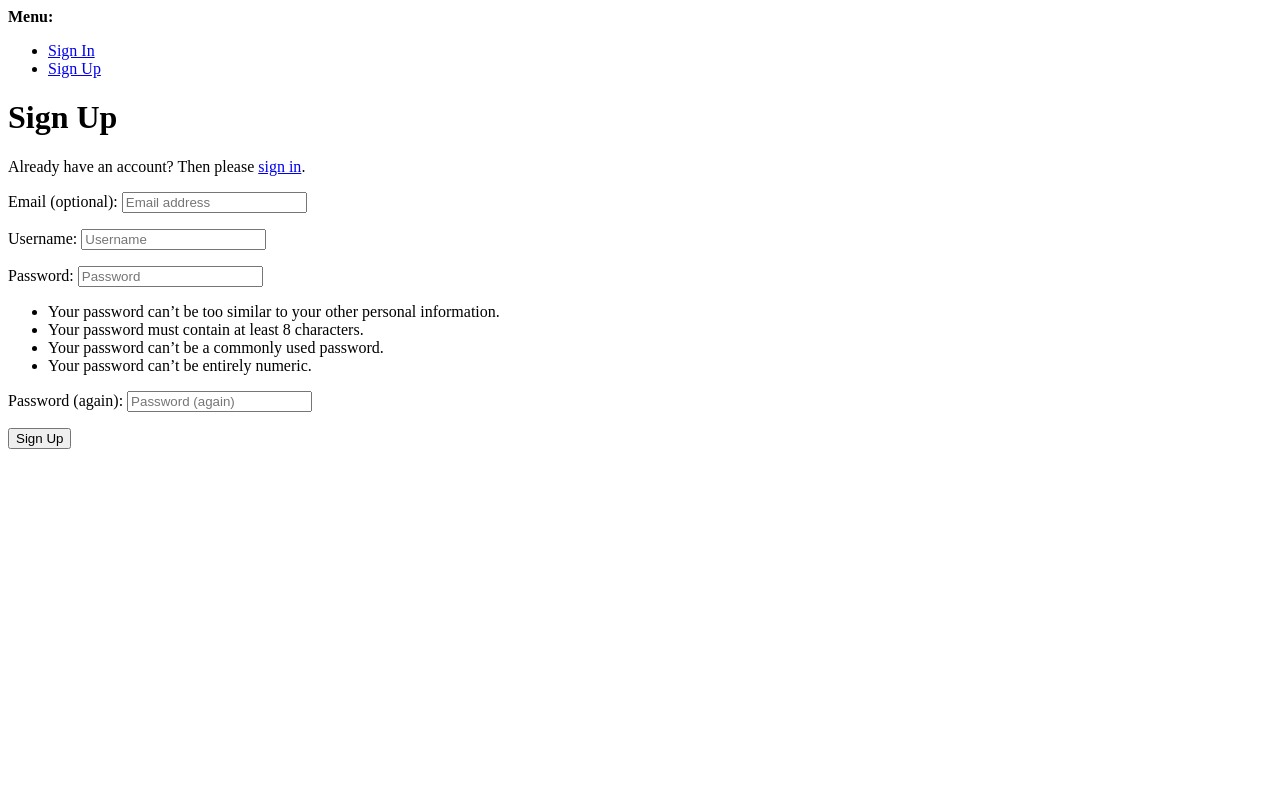
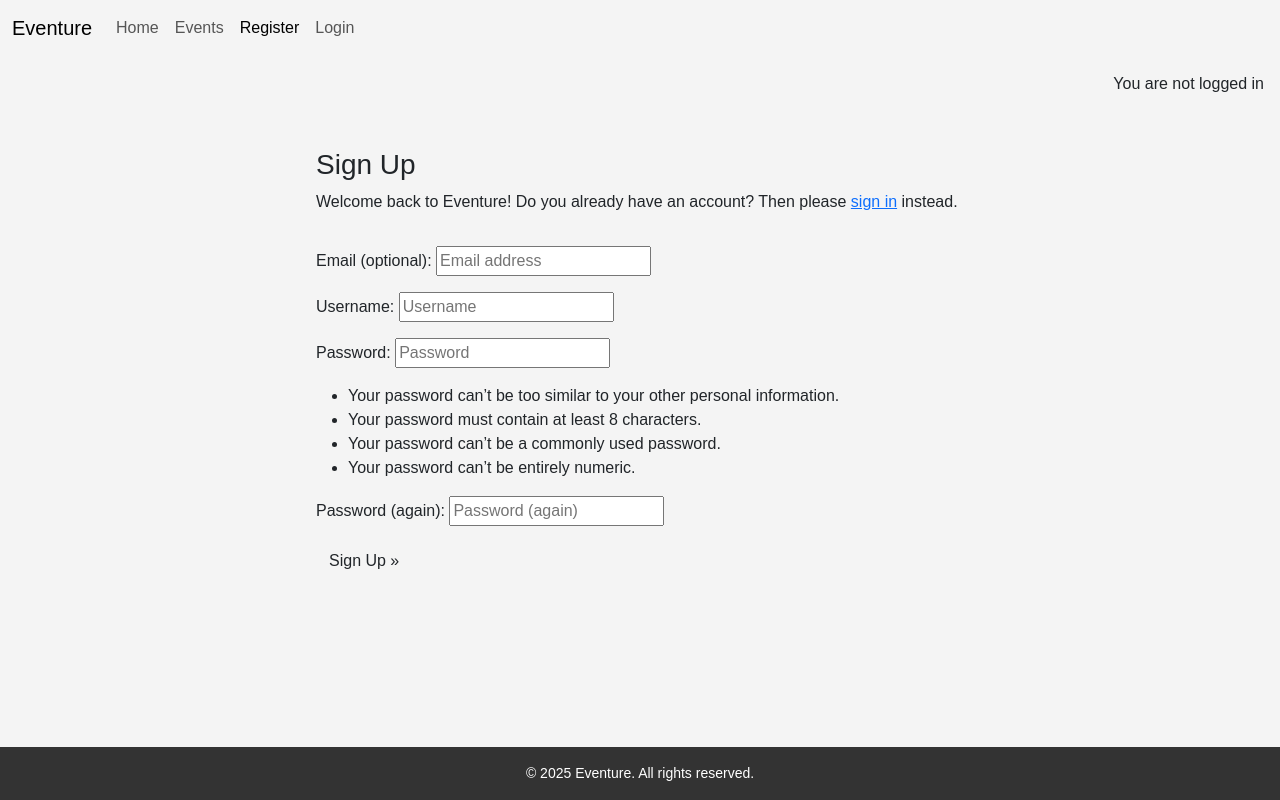
Before and after one commit to LorealCI/eventure, a Django app: page /accounts/signup/ in a window 1280 px wide. Run offline with Django 5.2, Linux system fonts and the light colour scheme; some libraries are stand-ins or nearby versions.

Commit message:
added homepage

```diff
--- a/events/models.py
+++ b/events/models.py
@@ -14,6 +14,7 @@ class Event(models.Model):
     is_active = models.BooleanField(default=True)
     max_capacity = models.PositiveIntegerField(default=50)
     image = models.ImageField(upload_to='events/images/', null=True, blank=True)
+    is_featured = models.BooleanField(default=False)
 
     def spaces_left(self):
         # Counts the number of RSVPs for this event.
@@ -27,8 +28,9 @@ class Event(models.Model):
     def __str__(self):
         return self.title
 
+
 class Meta:
-        ordering = ["-event_time"]
+    ordering = ["-event_time"]
 
 
 class RSVP(models.Model):
--- a/events/urls.py
+++ b/events/urls.py
@@ -2,10 +2,11 @@ from . import views
 from django.urls import path
 
 urlpatterns = [
-  path('', views.event_list, name='event_list'),  # Event list page
-    path('event/<int:event_id>/', views.event_detail, name='event_detail'),  # Event detail page
-    path('event/<int:event_id>/attend/', views.attend_event, name='event_attend'),  # RSVP for event
-    path('event/create/', views.create_event, name='create_event'),  # Create event
-    path('event/<int:event_id>/update/', views.update_event, name='update_event'),  # Update event
-    path('event/<int:event_id>/delete/', views.delete_event, name='delete_event'),  # Delete event
+  path('', views.home, name='home'),  # Home page
+  path('event/', views.event_list, name='event_list'),
+  path('event/<int:event_id>/', views.event_detail, name='event_detail'),  # Event detail page
+  path('event/<int:event_id>/attend/', views.attend_event, name='event_attend'),  # RSVP for event
+  path('event/create/', views.create_event, name='create_event'),  # Create event
+  path('event/<int:event_id>/update/', views.update_event, name='update_event'),  # Update event
+  path('event/<int:event_id>/delete/', views.delete_event, name='delete_event'),  # Delete event
 ]
--- a/static/css/style.css
+++ b/static/css/style.css
@@ -1,3 +1,4 @@
+/*Global Styles*/
 body {
     font-family: Arial, sans-serif;
     background-color: #f4f4f4;
@@ -16,7 +17,7 @@ body {
     font-size: 2em;
     margin-bottom: 20px;
 }
-
+/* Event Styles */
 .event-list {
     display: grid;
     grid-template-columns: repeat(auto-fill, minmax(250px, 1fr));
@@ -126,3 +127,94 @@ body {
 .rsvp-btn:hover {
     background-color: #27ae60;
 }
+
+/* Hero section */
+.hero {
+    background: url('#') no-repeat center center/cover;
+    color: #000;
+    text-align: center;
+    padding: 100px 20px;
+}
+
+.hero h2 {
+    font-size: 40px;
+    margin-bottom: 15px;
+}
+
+.hero p {
+    font-size: 20px;
+    margin-bottom: 25px;
+}
+
+.btn-primary {
+    background-color: #ff5722;
+    color: #fff;
+    padding: 15px 30px;
+    border-radius: 5px;
+    font-size: 18px;
+    transition: background-color 0.3s ease;
+}
+
+.btn-primary:hover {
+    background-color: #e64a19;
+}
+
+/* Featured Events */
+.featured-events {
+    text-align: center;
+    padding: 50px 20px;
+    background-color: #fff;
+}
+
+.event-list {
+    display: flex;
+    justify-content: space-around;
+    flex-wrap: wrap;
+}
+
+.event-card {
+    background-color: #fff;
+    border: 1px solid #ddd;
+    border-radius: 5px;
+    padding: 20px;
+    width: 30%;
+    margin: 10px;
+    box-shadow: 0 4px 6px rgba(0, 0, 0, 0.1);
+}
+
+.event-card h3 {
+    font-size: 24px;
+    margin-bottom: 10px;
+}
+
+.event-card p {
+    font-size: 16px;
+    margin-bottom: 10px;
+}
+
+.btn-secondary {
+    background-color: #2196f3;
+    color: #fff;
+    padding: 10px 20px;
+    border-radius: 5px;
+    font-size: 16px;
+    transition: background-color 0.3s ease;
+}
+
+.btn-secondary:hover {
+    background-color: #1976d2;
+}
+/* Footer */
+.footer {
+    background-color: #333;
+    color: #fff;
+    text-align: center;
+    padding: 20px 0;
+    position: relative;
+    bottom: 0;
+    width: 100%;
+}
+.footer p {
+    margin: 0;
+    font-size: 14px;
+}
--- a/templates/account/signup.html
+++ b/templates/account/signup.html
@@ -1,45 +1,38 @@
-{% extends "account/base_entrance.html" %}
-{% load allauth i18n %}
-{% block head_title %}
-    {% trans "Signup" %}
-{% endblock head_title %}
+{% extends "base.html" %}
+
+{% load i18n %}
+
+{% block head_title %}{% trans "Signup" %}{% endblock %}
+
 {% block content %}
-    {% element h1 %}
-        {% trans "Sign Up" %}
-    {% endelement %}
-    {% setvar link %}
-        <a href="{{ login_url }}">
-        {% endsetvar %}
-        {% setvar end_link %}
-        </a>
-    {% endsetvar %}
-    {% element p %}
-        {% blocktranslate %}Already have an account? Then please {{ link }}sign in{{ end_link }}.{% endblocktranslate %}
-    {% endelement %}
-    {% if not SOCIALACCOUNT_ONLY %}
-        {% url 'account_signup' as action_url %}
-        {% element form form=form method="post" action=action_url tags="entrance,signup" %}
-            {% slot body %}
-                {% csrf_token %}
-                {% element fields form=form unlabeled=True %}
-                {% endelement %}
-                {{ redirect_field }}
-            {% endslot %}
-            {% slot actions %}
-                {% element button tags="prominent,signup" type="submit" %}
-                    {% trans "Sign Up" %}
-                {% endelement %}
-            {% endslot %}
-        {% endelement %}
-    {% endif %}
-    {% if PASSKEY_SIGNUP_ENABLED %}
-        {% element hr %}
-        {% endelement %}
-        {% element button href=signup_by_passkey_url tags="prominent,signup,outline,primary" %}
-            {% trans "Sign up using a passkey" %}
-        {% endelement %}
-    {% endif %}
-    {% if SOCIALACCOUNT_ENABLED %}
-        {% include "socialaccount/snippets/login.html" with page_layout="entrance" %}
-    {% endif %}
-{% endblock content %}
+<div class="container">
+  <div class="row">
+    <div class="col-md-8 mt-3 offset-md-2">
+      <h3>{% trans "Sign Up" %}</h3>
+
+      <p>{% blocktrans %}
+        Welcome back to Eventure!
+        Do you already have an account? Then please
+        <a class="link" href="{{ login_url }}">sign in</a>
+        instead.
+      {% endblocktrans %}</p>
+    </div>
+  </div>
+  <div class="row">
+    <div class="col-md-8 mt-3 offset-md-2">
+      <form class="signup" id="signup_form" method="post"
+        action="{% url 'account_signup' %}">
+        {% csrf_token %}
+        {{ form.as_p }}
+        {% if redirect_field_value %}
+        <input type="hidden" name="{{ redirect_field_name }}"
+          value="{{ redirect_field_value }}" />
+        {% endif %}
+        <button class="btn btn-signup right" type="submit">
+          {% trans "Sign Up" %} &raquo;</button>
+      </form>
+    </div>
+  </div>
+</div>
+
+{% endblock %}
--- a/templates/base.html
+++ b/templates/base.html
@@ -31,14 +31,18 @@
             <div class="collapse navbar-collapse" id="navbarText">
                 <ul class="navbar-nav me-auto mb-2 mb-lg-0">
                     <li class="nav-item">
+                        <a class="nav-link {% if request.path == home %}active{% endif %}" aria-current="page"
+                            href="{% url 'home' %}">Home</a>
+                    </li>
+                    <li class="nav-item">
                         <a class="nav-link {% if request.path == event_list %}active{% endif %}" aria-current="page"
-                            href="{% url 'event_list' %}">Home</a>
+                            href="{% url 'event_list' %}">Events</a>
                     </li>
+                    {% if user.is_authenticated %}
                     <li class="nav-item">
                         <a class="nav-link {% if request.path == create_event_url %}active{% endif %}" aria-current="page"
                             href="{% url 'create_event' %}">Create Event</a>
                     </li>
-                    {% if user.is_authenticated %}
                     <li class="nav-item">
                         <a class="nav-link {% if request.path == logout_url %}active{% endif %}" aria-current="page" href="{% url 'account_logout' %}">Logout</a>
                     </li>
@@ -57,6 +61,11 @@
     </nav>
 
     <main class="flex-shrink-0">
+        {% if user.is_authenticated %}
+    <p class="text-end m-3">You are logged in as {{ user }}</p>
+    {% else %}
+    <p class="text-end m-3">You are not logged in</p>
+    {% endif %}
 
         {% block content %}
         <!-- Content Goes here -->
@@ -66,7 +75,7 @@
 
     <!-- Footer -->
     <footer class="footer mt-auto py-3">
-        <p class="m-0 text-center text-white">Made by: </p>
+        <p class="m-0 text-center text-white">&copy; 2025 Eventure. All rights reserved.</p>
     </footer>
 
     <!-- Bootstrap -->
```
Also changed, not shown: events/templates/events/home.html (added, +31 -0 lines), events/views.py (+8 -1 lines), events/migrations/0005_event_is_featured.py (added).
